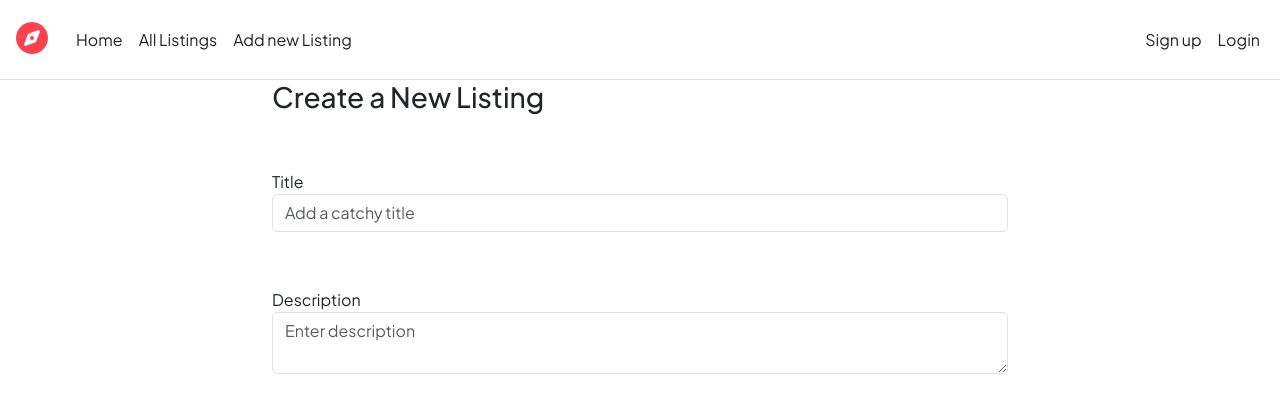
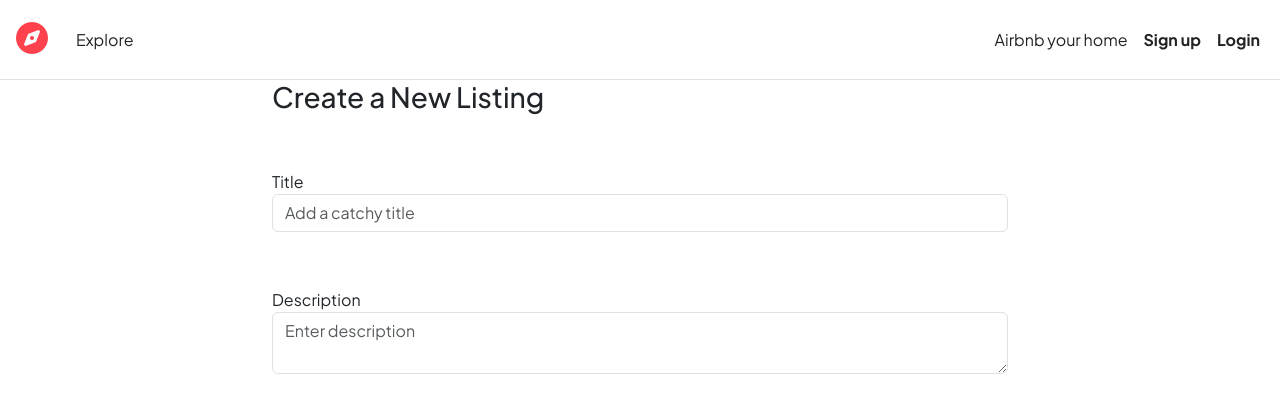
Before and after one commit to vanshchaudharyx/Wanderlust, a Node project: template views/listings/new.ejs in a window 1280 px wide. Shown: the top 420 px of the page. Run offline with Node 20 templates, Linux system fonts and the light colour scheme; the template is opened without the code that fills it, so the values that code supplies are empty; some libraries are stand-ins or nearby versions.

Commit message:
Fixing home page

```diff
--- a/app.js
+++ b/app.js
@@ -57,9 +57,9 @@ const sessionOption = {
     httpOnly: true,
   },
 };
-app.get("/", (req, res) => {
-  res.send("Hi! I m root");
-});
+// app.get("/", (req, res) => {
+//   res.send("Hi! I m root");
+// });
 
 app.use(session(sessionOption));
 app.use(flash());
--- a/views/includes/navbar.ejs
+++ b/views/includes/navbar.ejs
@@ -1,24 +1,25 @@
 <nav class="navbar navbar-expand-md bg-body-light border-bottom sticky-top">
     <div class="container-fluid">
-        <a class="navbar-brand" href="/"><i class="fa-solid fa-compass"></i></a>
+        <a class="navbar-brand" href="/listings"><i class="fa-solid fa-compass"></i></a>
         <button class="navbar-toggler" type="button" data-bs-toggle="collapse" data-bs-target="#navbarNavAltMarkup"
             aria-controls="navbarNavAltMarkup" aria-expanded="false" aria-label="Toggle navigation">
             <span class="navbar-toggler-icon"></span>
         </button>
         <div class="collapse navbar-collapse" id="navbarNavAltMarkup">
             <div class="navbar-nav">
-                <a class="nav-link " href="/">Home</a>
-                <a class="nav-link" href="/listings">All Listings</a>
-                <a class="nav-link" href="/listings/new">Add new Listing</a>
+
+                <a class="nav-link" href="/listings">Explore</a>
 
             </div>
             <div class="navbar-nav ms-auto">
+                <a class="nav-link" href="/listings/new">Airbnb your home</a>
+
                 <% if(!currUser) {%>
-                    <a class="nav-link " href="/signup">Sign up</a>
-                    <a class="nav-link" href="/login">Login</a>
+                    <a class="nav-link " href="/signup"><b>Sign up</b></a>
+                    <a class="nav-link" href="/login"><b>Login</b></a>
                     <%}%>
                         <% if(currUser) {%>
-                            <a class="nav-link" href="/logout">Logout</a>
+                            <a class="nav-link" href="/logout"><b>Logout</b></a>
                             <%}%>
 
             </div>
```
